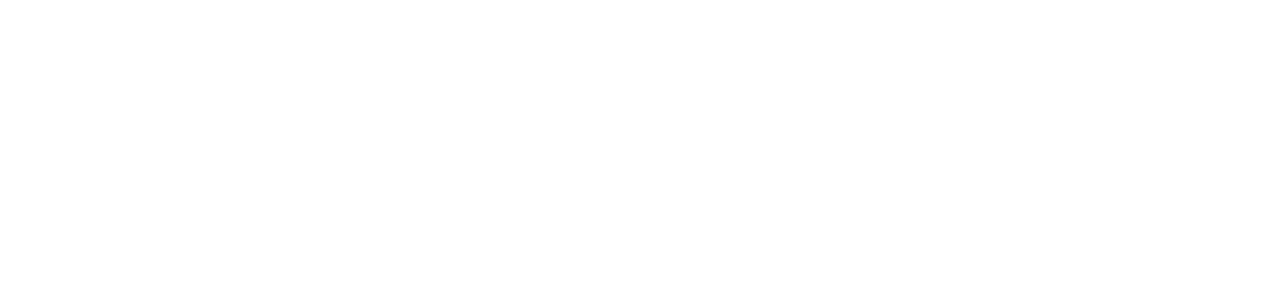
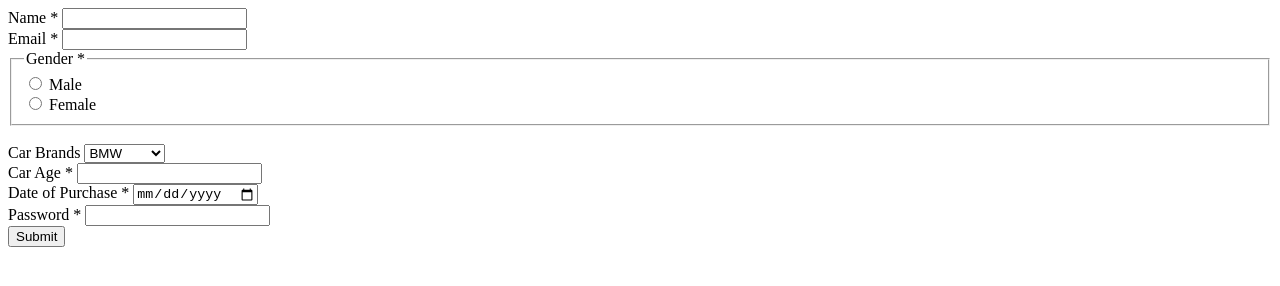
Before and after one commit to acciojob/car-insurance-form-Sharma7827, a website: page main.html in a window 1280 px wide. Drawn offline with Linux system fonts and the light colour scheme.

Commit message:
created a submission

```diff
--- a/main.html
+++ b/main.html
@@ -8,6 +8,52 @@
 
 <body>
 	<!-- the entire body must be written by student -->
+	   <form action="#" method="post">
+        <label for="name">Name *</label>
+        <input type="text" id="name" name="name" required>
+        <br>
+
+        <label for="email">Email *</label>
+        <input type="email" id="email" name="email" required>
+        <br>
+
+        <fieldset>
+            <legend>Gender *</legend>
+            <input type="radio" id="male" name="gender" required>
+            <label for="male">Male</label>
+            <br>
+
+            <input type="radio" id="female" name="gender" required>
+            <label for="female">Female</label>
+        </fieldset>
+        <br>
+
+        <label for="cars">Car Brands</label>
+        <select name="cars" id="cars">
+            <option value="bmw">BMW</option>
+            <option value="audi">Audi</option>
+            <option value="mercedez">Mercedez</option>
+        </select>
+        <br>
+
+        <label for="carage">Car Age *</label>
+        <input type="number" id="carage" name="carage" required>
+        <br>
+
+        <label for="dop">Date of Purchase *</label>
+        <input type="date" id="dop" name="dop" required>
+        <br>
+
+        <label for="password">Password *</label>
+        <input type="password" id="password" name="password" required>
+        <br>
+
+        <button type="submit">Submit</button>
+
+
+    </form>
+
+
     <script type="text/javascript" src="./script.js">
 </script>
 
```
